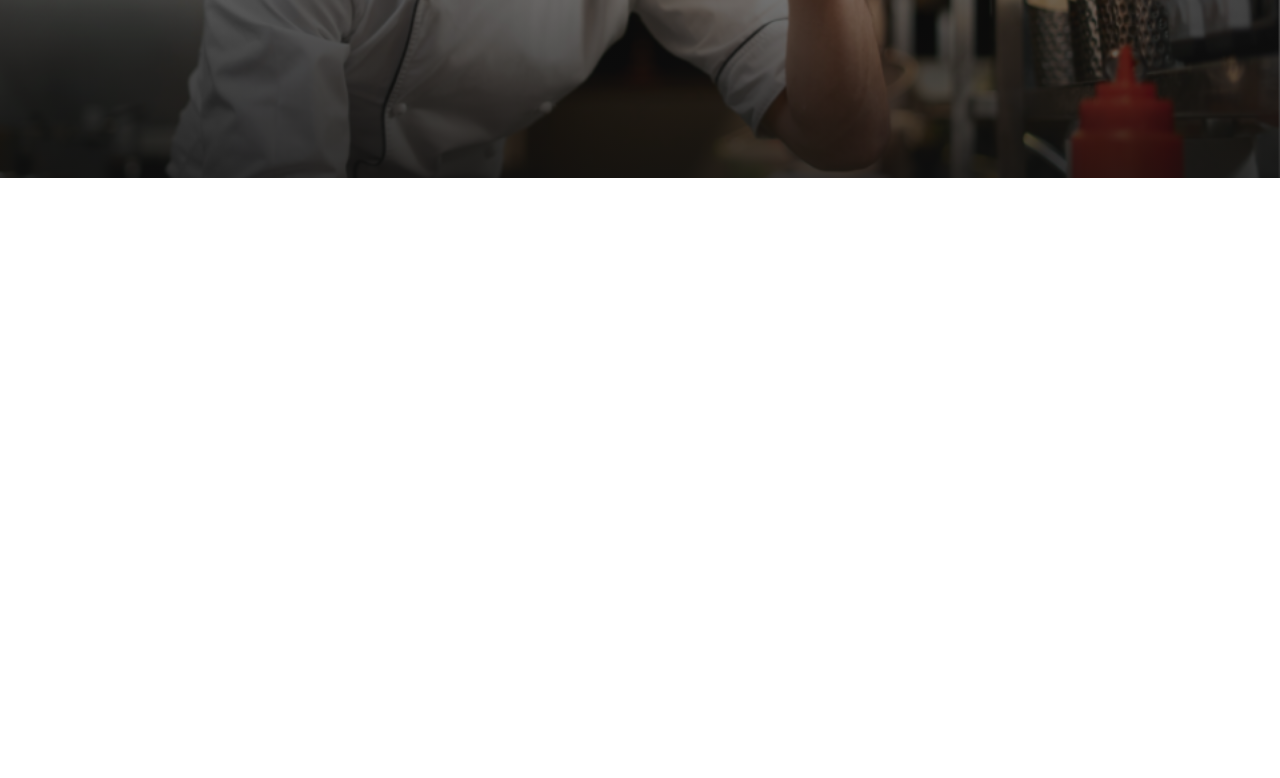
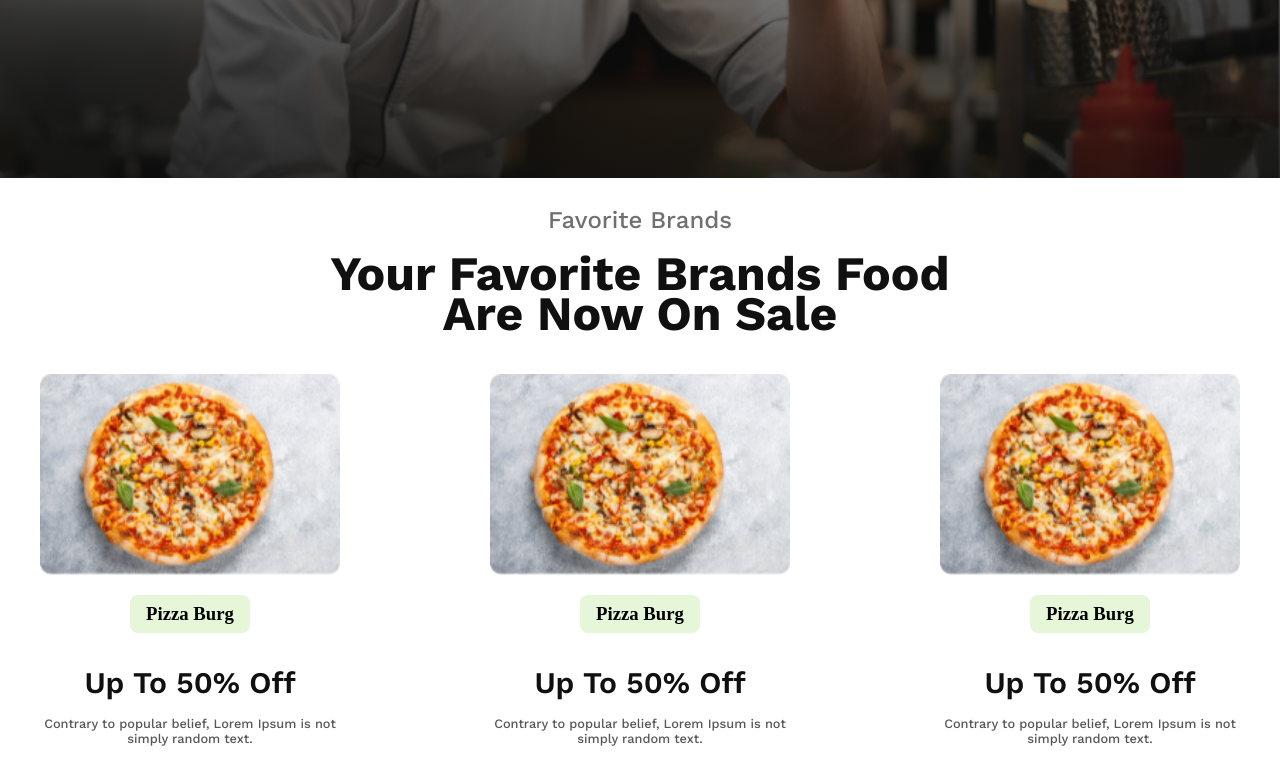
Before and after one commit to dmmalek/good-food-restaurant, a plain HTML site: page index.html in a window 1280 px wide. Shown: the part 422-1200 px from the top of the page. Before the commit the page ends 800 px from the top, so only its background shows below. Drawn offline with nearby package versions, Linux system fonts and the light colour scheme.

Commit message:
design card section

```diff
--- a/index.html
+++ b/index.html
@@ -18,9 +18,60 @@
             It has roots in a piece of classical Latin literature from 45 BC,
             making it over 2000 years old. Richard McClintock
           </p>
-          <button class="shop-button">Shop The Hotest Food</button>
+          <button class="btn">Shop The Hotest Food</button>
         </div>
       </section>
     </header>
+    <main>
+      <section id="card-box">
+        <div class="card-header">
+          <p class="card-header-subtitle">Favorite Brands</p>
+          <h1 class="card-header-desc">
+            Your Favorite Brands Food Are Now On Sale
+          </h1>
+        </div>
+        <div class="card-details">
+          <div class="card">
+            <div>
+              <img src="/assets/pizza.png" alt="pizza" />
+            </div>
+            <div>
+              <h3 class="card-title">Pizza Burg</h3>
+              <p class="card-sell">Up To 50% Off</p>
+              <p class="card-desc">
+                Contrary to popular belief, Lorem Ipsum is not simply random
+                text.
+              </p>
+            </div>
+          </div>
+          <div class="card">
+            <div>
+              <img src="/assets/pizza.png" alt="pizza" />
+            </div>
+            <div>
+              <h3 class="card-title">Pizza Burg</h3>
+              <p class="card-sell">Up To 50% Off</p>
+              <p class="card-desc">
+                Contrary to popular belief, Lorem Ipsum is not simply random
+                text.
+              </p>
+            </div>
+          </div>
+          <div class="card">
+            <div>
+              <img src="/assets/pizza.png" alt="pizza" />
+            </div>
+            <div>
+              <h3 class="card-title">Pizza Burg</h3>
+              <p class="card-sell">Up To 50% Off</p>
+              <p class="card-desc">
+                Contrary to popular belief, Lorem Ipsum is not simply random
+                text.
+              </p>
+            </div>
+          </div>
+        </div>
+      </section>
+    </main>
   </body>
 </html>
--- a/style.css
+++ b/style.css
@@ -53,9 +53,79 @@
   opacity: 0.7;
   margin-bottom: 8px;
 }
-#hero .hero-content .shop-button {
+.btn {
   border-radius: 8px;
   background-color: rgb(82, 195, 3);
   padding: 15px 20px;
   border: none;
+  color: rgb(255, 255, 255);
+  font-size: 14px;
+  font-weight: 600;
+  line-height: 16px;
 }
+/* card section */
+#card-box {
+  margin: 2rem auto;
+  text-align: center;
+  width: 1200px;
+}
+.card-header {
+  margin: 0 auto;
+  width: 700px;
+}
+.card-header-subtitle {
+  color: rgb(16, 16, 16, 0.6);
+  font-family: Work Sans;
+  font-size: 24px;
+  font-weight: 500;
+  line-height: 20px;
+  letter-spacing: 0%;
+  text-align: center;
+  margin-bottom: 1.5rem;
+}
+.card-header-desc {
+  color: rgb(16, 16, 16);
+  font-family: Work Sans;
+  font-size: 48px;
+  font-weight: 700;
+  line-height: 40px;
+  letter-spacing: 0%;
+  text-align: center;
+  margin-bottom: 2.5rem;
+}
+.card-details {
+  display: flex;
+  justify-content: space-between;
+}
+.card {
+  width: 300px;
+}
+.card img {
+  width: 300px;
+}
+.card-title {
+  display: inline-block;
+  padding: 0.5rem 1rem;
+  margin: 1rem 0;
+  border-radius: 8px;
+  background-color: rgba(82, 195, 3, 0.15);
+}
+.card-sell {
+  color: rgb(16, 16, 16);
+  font-family: Work Sans;
+  font-size: 30px;
+  font-weight: 600;
+  line-height: 35px;
+  letter-spacing: 0%;
+  text-align: center;
+  margin: 1rem 0;
+}
+.card-desc {
+  color: rgb(16, 16, 16);
+  font-family: Work Sans;
+  font-size: 0.8rem;
+  font-weight: 500;
+  text-align: center;
+  opacity: 0.7;
+  width: 300;
+}
```
